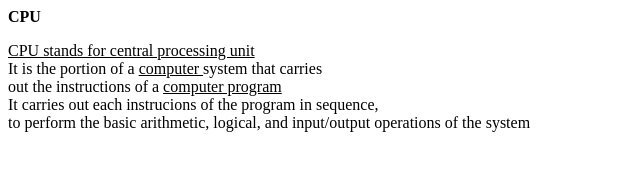
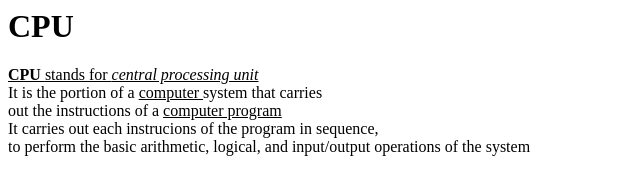
Before and after one commit to iamneo-production/afabaadaeccdfffebaeceaec, a plain HTML site: page public/index.html in a window 1280 px wide. Shown: the whole page, without its empty margins (0-640 px from the left). Drawn offline with Linux system fonts and the light colour scheme.

Commit message:
Backup Commit

```diff
--- a/public/index.html
+++ b/public/index.html
@@ -1,7 +1,7 @@
 <html>
-<head> <b> CPU </b></head>
+<head> <h1><b> CPU </b></head></h1>
 <body>
-    </p><u></b> CPU</b> stands for central processing unit  </u><br>
+    </p><u><b> CPU </b> stands for <i>central processing unit</i>  </u><br>
      It is the portion of a <u> computer </u>system that carries<br>
      out the instructions of a <u> computer program </u><br>
      It carries out each instrucions of the program in sequence,<br>
```
